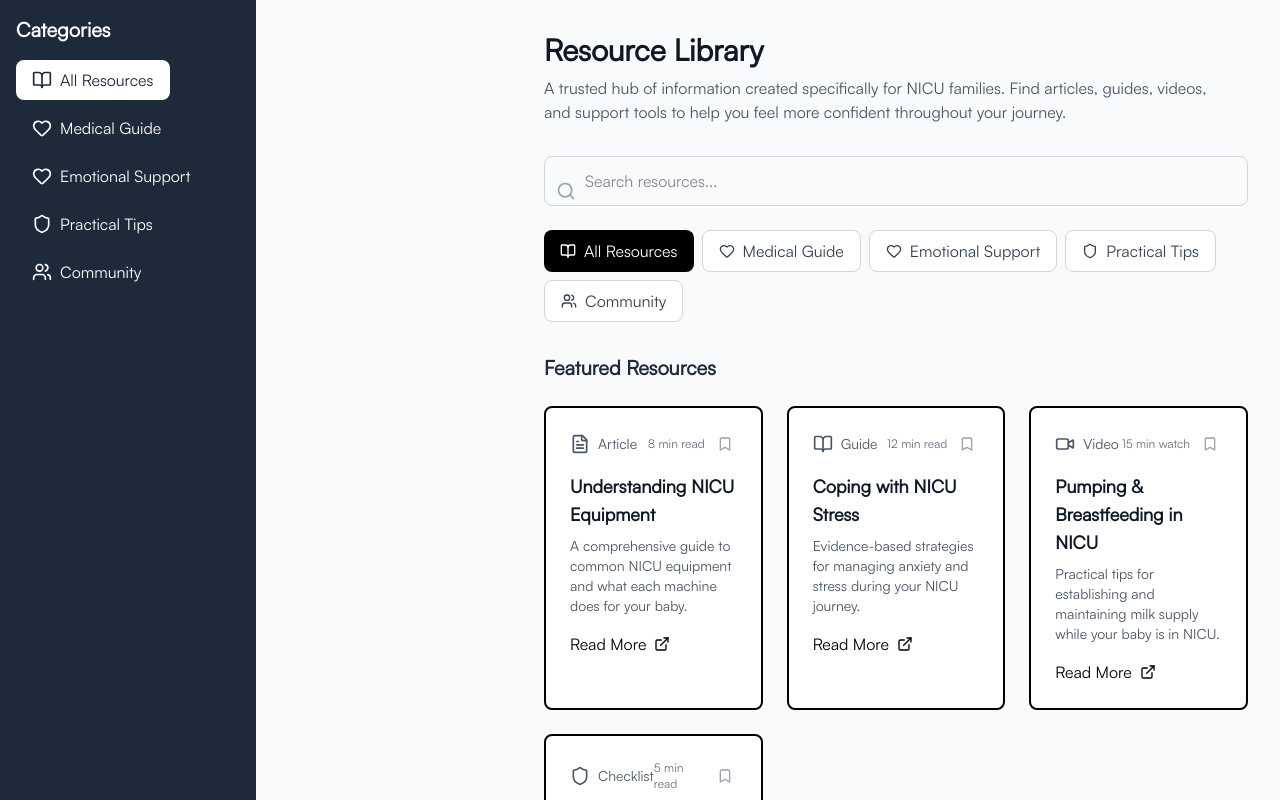
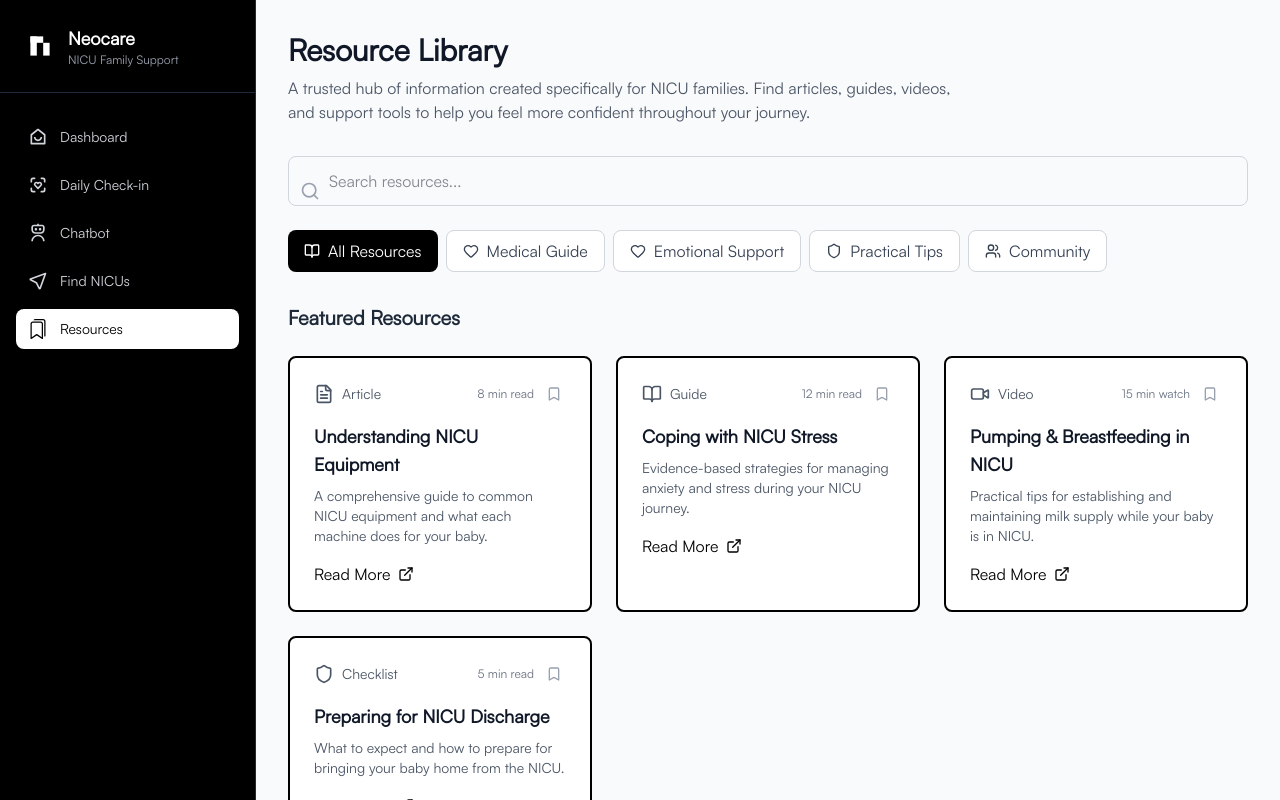
Before and after one commit to rmadiraju07/joineocare, a Next.js app: page /resources in a window 1280 px wide. Shown: the top 800 px of the page. Built offline with nearby package versions, Linux system fonts and the light colour scheme.

Commit message:
fix sidebar

```diff
--- a/src/app/resources/page.tsx
+++ b/src/app/resources/page.tsx
@@ -4,6 +4,7 @@ import { useState } from "react"
 import Link from "next/link"
 import { Search, BookOpen, Video, FileText, Heart, Users, Shield, ExternalLink } from "lucide-react"
 import { X, Bookmark, Check } from "lucide-react"
+import { Sidebar } from "@/components/sidebar"
 
 interface Resource {
   id: number
@@ -205,29 +206,7 @@ const Page = () => {
   return (
     <div className="flex min-h-screen bg-gray-50">
       {/* Sidebar Component */}
-      <div className="w-64 bg-gray-800 text-white p-4">
-        <h2 className="text-xl font-bold mb-4">Categories</h2>
-        <ul className="space-y-2">
-          {categories.map((category) => {
-            const IconComponent = category.icon
-            return (
-              <li key={category.id}>
-                <button
-                  onClick={() => setSelectedCategory(category.id)}
-                  className={`flex items-center space-x-2 px-4 py-2 rounded-lg font-medium transition-colors ${
-                    selectedCategory === category.id
-                      ? "bg-white text-gray-800"
-                      : "bg-gray-800 text-white hover:bg-gray-700"
-                  }`}
-                >
-                  <IconComponent className="w-5 h-5" />
-                  <span>{category.name}</span>
-                </button>
-              </li>
-            )
-          })}
-        </ul>
-      </div>
+      <Sidebar />
 
       <div className="flex-1 ml-64 p-8">
         {/* Header */}
```
